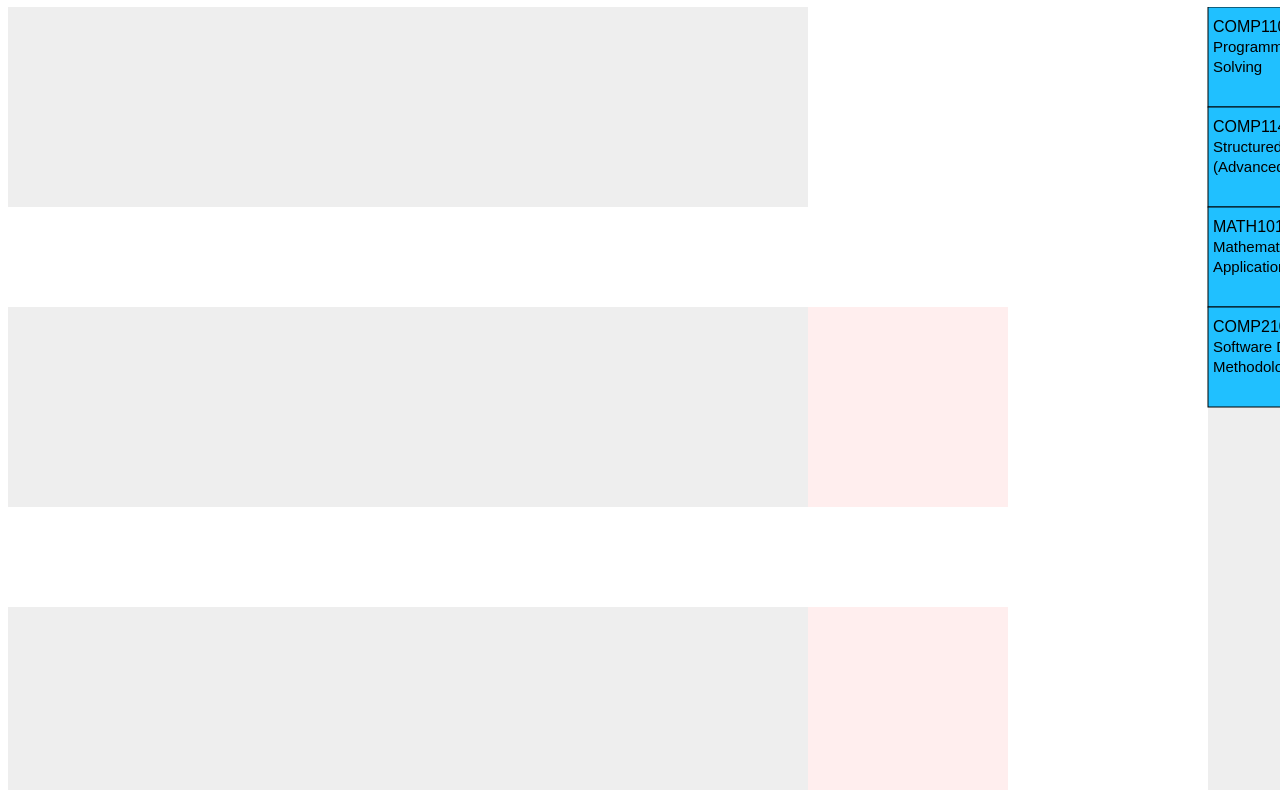
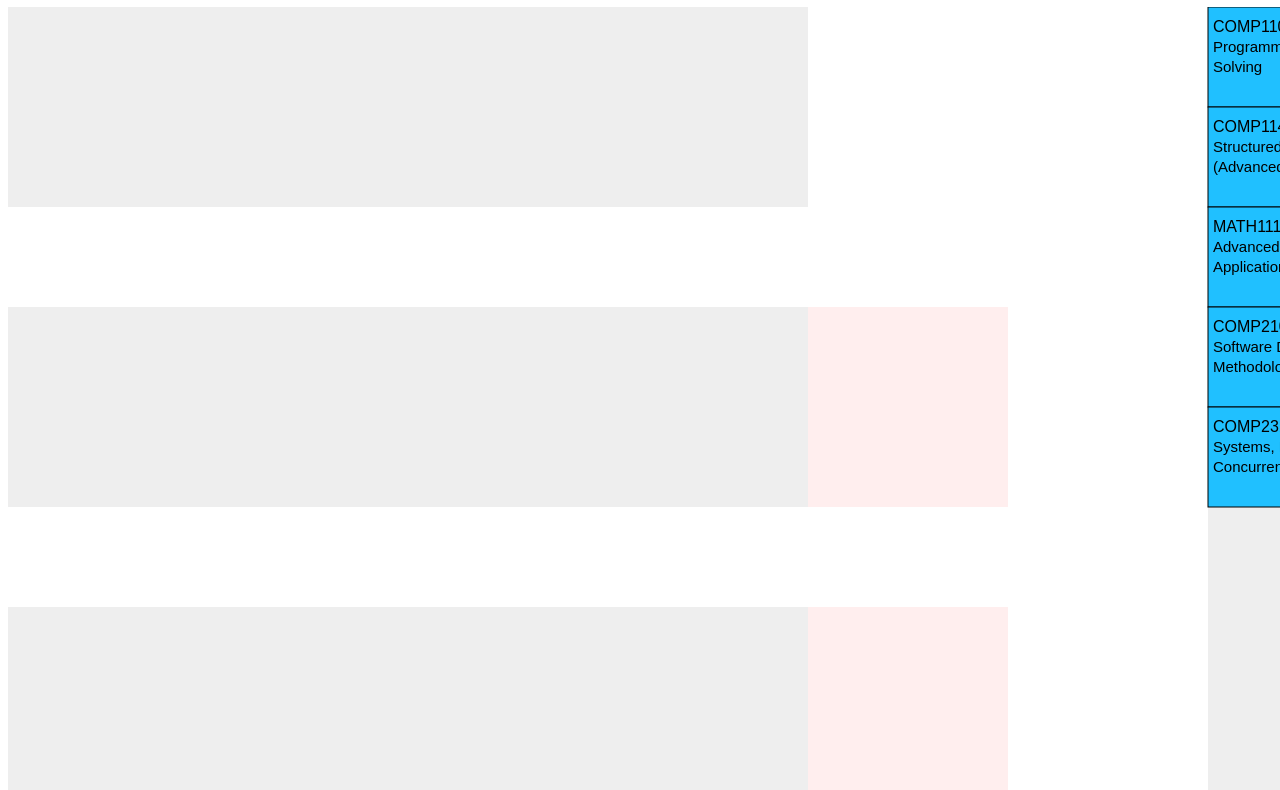
Before and after one commit to alexdboxall/Degree-Planner, a plain HTML site: page index.html in a window 1280 px wide. Shown: the part 73-863 px from the top of the page. Drawn offline with nearby package versions, Linux system fonts and the light colour scheme.

Commit message:
More changes

```diff
--- a/index.html
+++ b/index.html
@@ -1,11 +1,11 @@
 <!DOCTYPE html>
 <html>
 	<head>
-		<title> CECS Degree Planner </title>
+		<title> Degree Planner </title>
 	</head>
 
 	<body>
-		<h1> CECS Degree Planner </h1>
+		<h1> Degree Planner </h1>
 		<canvas id="canvas" width=1350 height=1120> </canvas>
 		<script src="https://ajax.googleapis.com/ajax/libs/jquery/3.6.0/jquery.min.js"></script>
 		<script src="index.js"> </script>
--- a/index.js
+++ b/index.js
@@ -106,6 +106,22 @@ let allCourseData = [
         sem1: false,
         sem2: true,
         prereq: ["COMP2100"],
+        incompat: []
+    },
+    {
+        code: "COMP2300",
+        name: "Computer Organisation and Program Execution",
+        sem1: true,
+        sem2: false,
+        prereq: ["COMP1100/COMP1130/COMP1730", "MATH"],
+        incompat: ["ENGN2219"]
+    },
+    {
+        code: "COMP2310",
+        name: "Systems, Networks, and Concurrency",
+        sem1: false,
+        sem2: true,
+        prereq: ["COMP1110/COMP1140", "COMP2300"],
         incompat: []
     },
 ];
@@ -332,7 +348,9 @@ function renderCourseAtPosition(code, x, y) {
         } else if (!doesCourseRunThere(code, x, y)) {
             // doesn't run in that semester
             courseColour = "#FF4040";
-            errorMessage = "Does not run in this semester";
+            errorMessage = courseData.sem2 && (yToGridY(y) & 3 == 0)
+                ? "Does not run in semester 1"
+                : "Does not run in semester 2";
 
         } else if (prereq.length) {
             // missing prerequisite
@@ -560,22 +578,8 @@ function addBasicCourses() {
 
     let scratchInitialPosition = COURSES_PER_SEM + 1;
 
-    let course_list = [
-        "COMP1100",
-        "COMP1130",
-        "COMP1110",
-        "COMP1140",
-        "COMP1600",
-        "MATH1013",
-        "MATH1014",
-        "MATH1115",
-        "MATH1116",
-        "COMP2100",
-        "COMP2120",
-    ]
-
-    for (let i = 0; i < course_list.length; ++i) {
-        addCourse(course_list[i], scratchInitialPosition + i % 3, Math.floor(i / 3));
+    for (let i = 0; i < allCourseData.length; ++i) {
+        addCourse(allCourseData[i].code, scratchInitialPosition + i % 3, Math.floor(i / 3));
     }
 }
 
```
